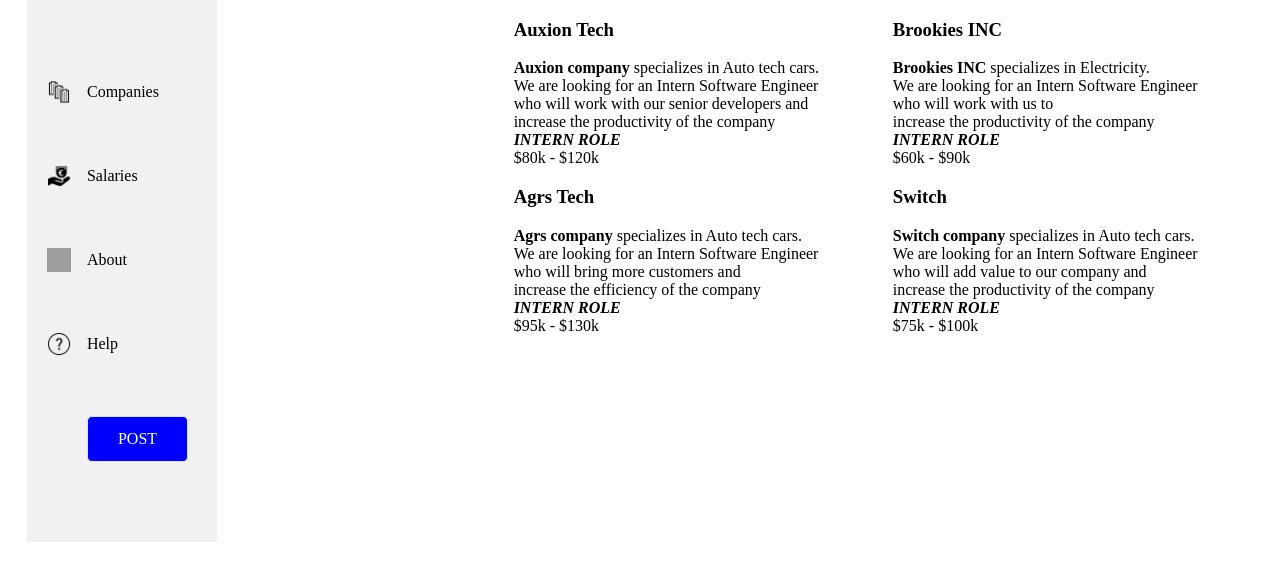
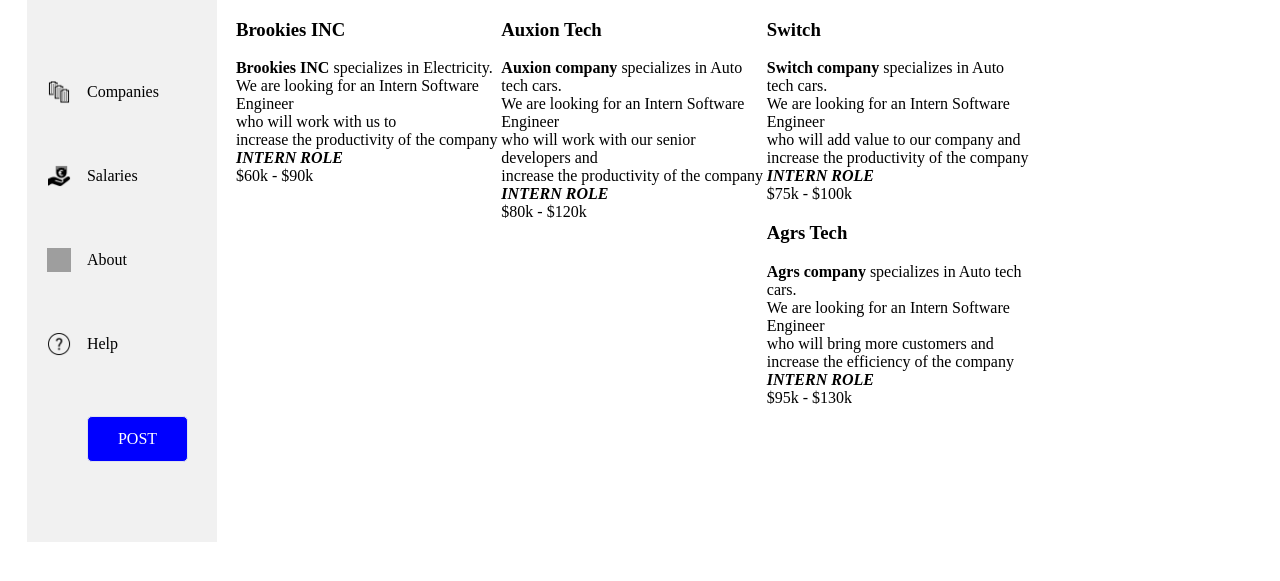
Before and after one commit to chisomdaniel/InternHub, a Flask app: template templates/search_page.html in a window 1280 px wide. Shown: the part 108-689 px from the top of the page. Run offline with Flask 3, Linux system fonts and the light colour scheme; the template is opened without the code that fills it, so the values that code supplies are empty; grey boxes are pictures that could not be loaded.

Commit message:
mad edits

```diff
--- a/templates/search_page.html
+++ b/templates/search_page.html
@@ -16,6 +16,8 @@
         </div>
     </div>
     </header>
+
+    <section class="main">
         <aside class="container1">
             <ul>
                 <li class="home-icon"></li>
@@ -26,6 +28,7 @@
                 <li><a class="btn btn-alt" href="post.html">POST</a></li>
             </ul>
         </aside>
+        <section class="alljob">
             <section class="first job">
                 <article><h3>Brookies INC</h3><b>Brookies INC</b> specializes in Electricity.<br> We are looking for an Intern Software Engineer<br> who will work with us to<br> increase the productivity of the company<br><b><i>INTERN ROLE</i></b><br>$60k - $90k</article>
             </section>
@@ -38,6 +41,9 @@
             <section class="fourth job">
                 <article><h3>Agrs Tech</h3><b>Agrs company</b> specializes in Auto tech cars.<br> We are looking for an Intern Software Engineer<br> who will bring more customers and <br> increase the efficiency of the company<br><b><i>INTERN ROLE</i></b><br>$95k - $130k</article>
             </section>
+        </section>
+    </section>
+
     <footer>
     </footer>
 </body>
--- a/templates/styles/index.css
+++ b/templates/styles/index.css
@@ -1,14 +1,35 @@
+.main:before,
+.main:after,
+.alljob:before,
+.all:after {
+  content: "";
+  display: table;
+}
+.main:after,
+.all:after {
+  clear: both;
+}
+.main,
+.all {
+  clear: both;
+}
+
 aside {
     float: left;
     margin: 0 1.5%;
     width: 20%;
 }
 
-section {
-    float: right;
-    display: inline-block;
+section.alljob {
+    float: left;
+    width: 70%;
+}
+
+section.job {
+    float: left;
     width: 30%;
 }
+
 .container1  {
     width: 150px;
     background-color: #f1f1f1;
@@ -48,7 +69,7 @@ section {
     padding: 10px;
   }
 
-  .home-icon {
+.home-icon {
     background-image: url('../images/icons8-home-30.png');
 }
 .company-icon {
@@ -66,15 +87,15 @@ section {
 .site-title {
     color: #0000ff;
 }
-  .search-bar {
+.search-bar {
     width: 200px;
     padding: 5px;
     border: none;
     border-radius: 5px;
     background-color: #f2f2f2;
     font-size: 14px;
-  }
-  .search-contain input[type="text"] {
+}
+.search-contain input[type="text"] {
     width: 300px;
     height: 25px;
     padding: 5px;
```
Lines whose indentation alone changed are shown as unchanged.
